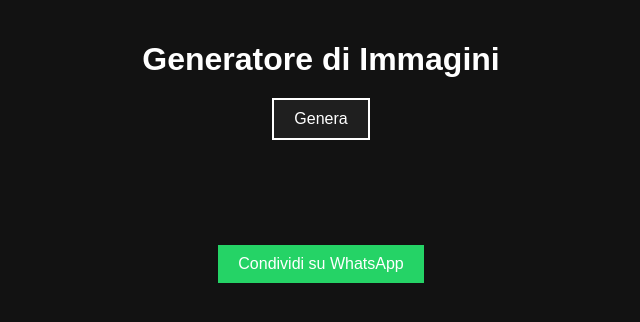
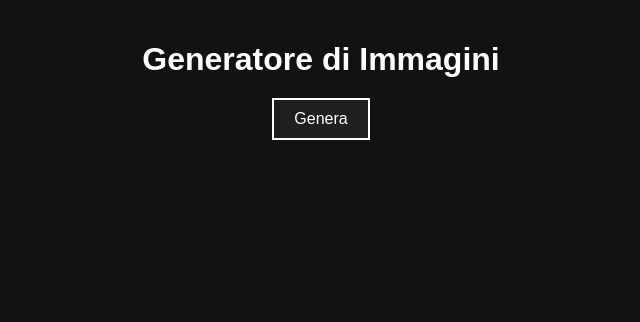
Before and after one commit to 4Dicembre/Hallo, a website: page index.html in a window 1280 px wide. Shown: the whole page, without its empty margins (319-959 px from the left). Drawn offline with Linux system fonts and the light colour scheme.

Commit message:
Revert "Aggiungi funzionalità di condivisione su WhatsApp e migliora lo stile dei pulsanti"
This reverts commit 3e983287df6422fc81da8981cf1a9ebeae83c7df.

```diff
--- a/index.html
+++ b/index.html
@@ -100,29 +100,10 @@
             bottom: 10px;
             right: 10px;
             color: rgba(255, 255, 255, 0.7);
-            font-size: 20px; /* Aumentato font-size */
+            font-size: 12px;
             background-color: rgba(0, 0, 0, 0.5);
             padding: 2px 5px;
             border-radius: 3px;
-        }
-
-        .share-buttons {
-            margin-top: 20px;
-        }
-
-        .share-buttons button {
-            background-color: #25D366;
-            color: #ffffff;
-            border: none;
-            padding: 10px 20px;
-            font-size: 16px;
-            cursor: pointer;
-            transition: background-color 0.3s, color 0.3s;
-            margin: 5px;
-        }
-
-        .share-buttons button:hover {
-            background-color: #128C7E;
         }
     </style>
 </head>
@@ -132,9 +113,6 @@
     <div id="loading-bar"></div>
     <div id="prompt-text"></div>
     <div id="image-container"></div>
-    <div class="share-buttons">
-        <button id="share-whatsapp">Condividi su WhatsApp</button>
-    </div>
     <script src="script.js"></script>
 </body>
 </html>
--- a/script.js
+++ b/script.js
@@ -187,7 +187,7 @@
 });
 
 // Funzione per condividere su WhatsApp
-document.getElementById('share-whatsapp').addEventListener('click', async () => {
+document.getElementById('share-whatsapp').addEventListener('click', () => {
     const promptText = document.getElementById('prompt-text').textContent;
     const imageUrl = document.querySelector('#image-container img')?.src;
 
```
